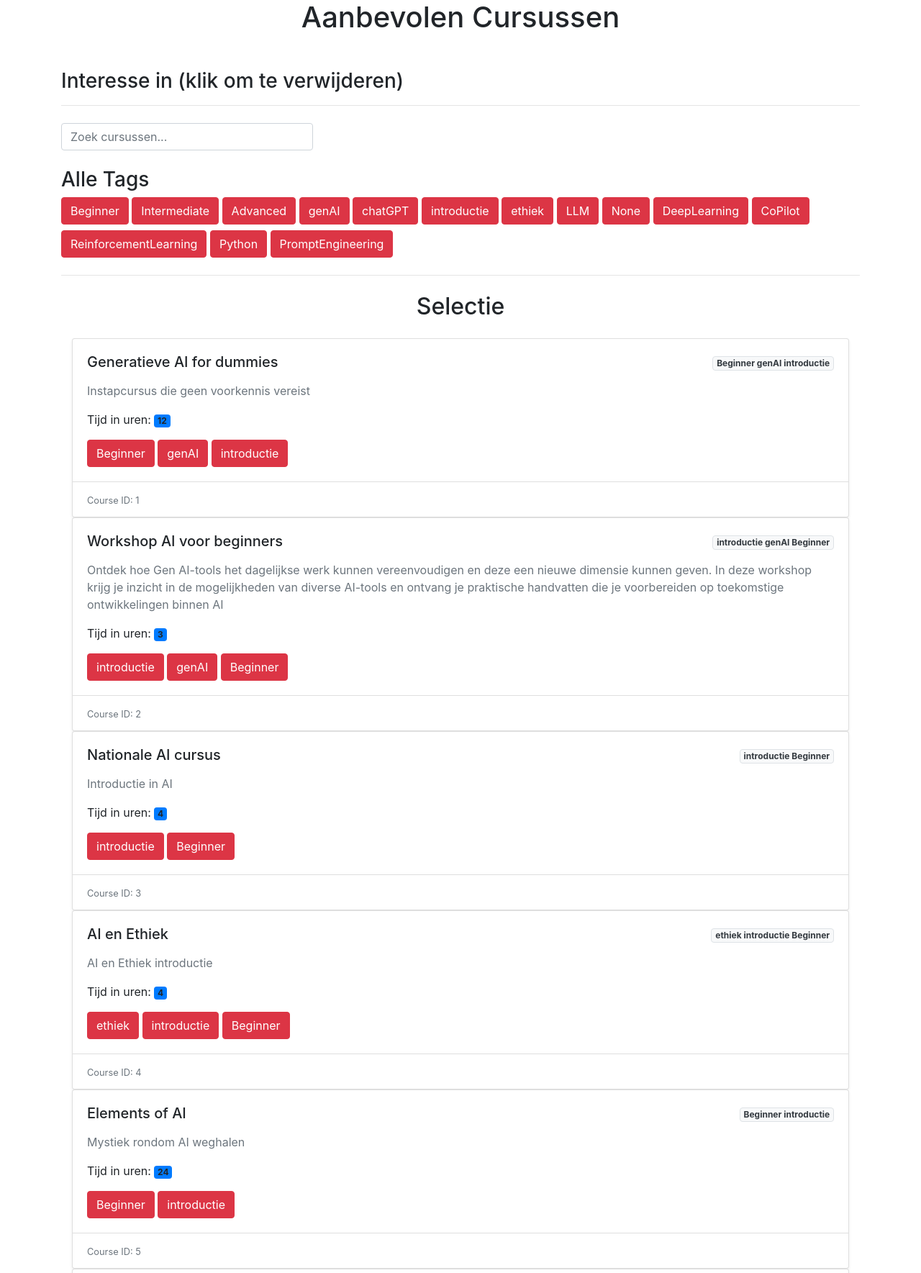
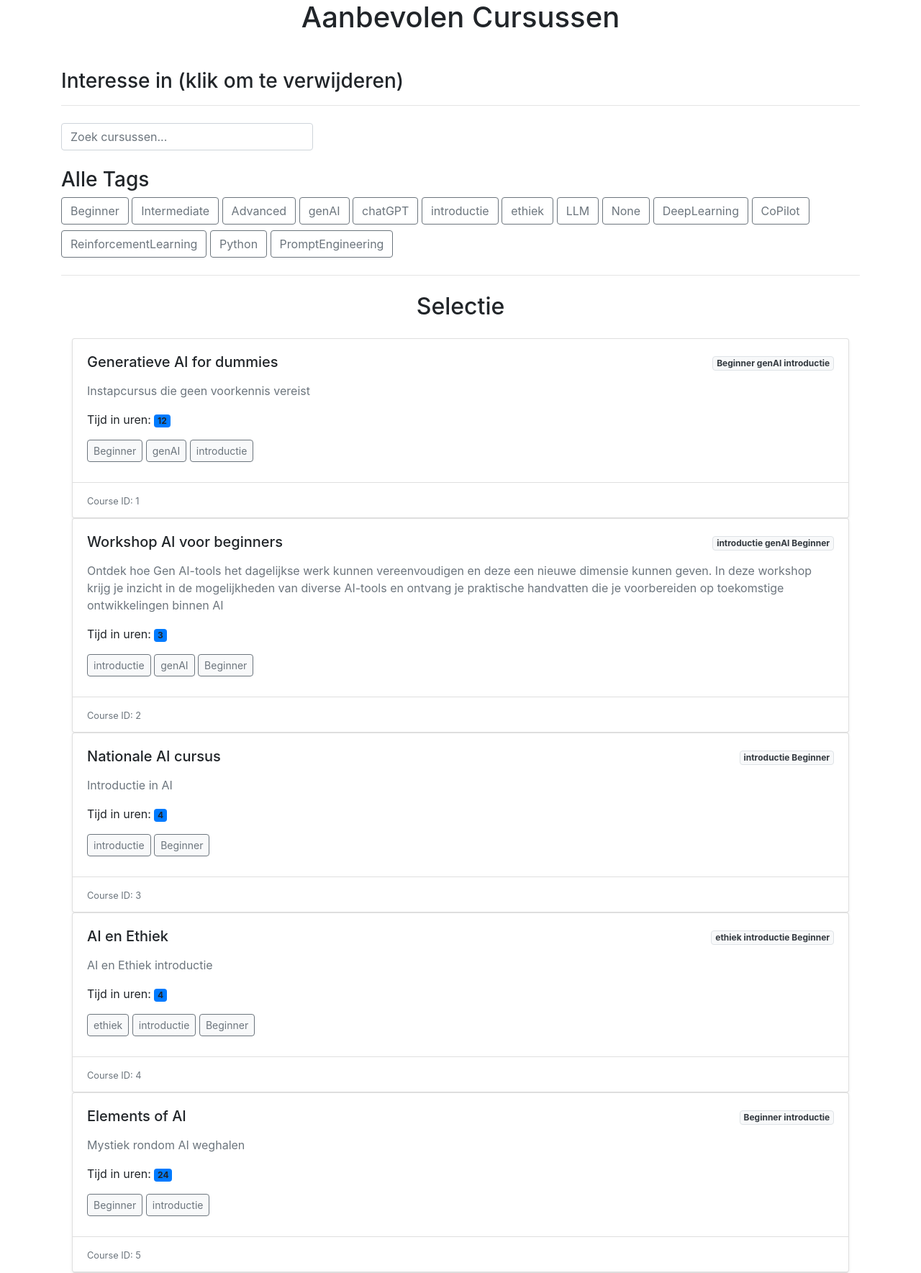
Before and after one commit to designing-journalism/courses-for-journalists, a Flask app: page /courses in a window 1280 px wide. Shown: the part 56-1825 px from the top of the page at 72% size. Run offline with Flask 3, Linux system fonts and the light colour scheme; some libraries are stand-ins or nearby versions.

Commit message:
changed buttons colors

```diff
--- a/templates/courses.html
+++ b/templates/courses.html
@@ -10,7 +10,7 @@
     <h3>Interesse in (klik om te verwijderen)</h3>
     <div id="userTagsContainer">
         {% for tag in user_tags %}
-        <button class="btn btn-success mb-2 me-2"
+        <button class="btn btn-outline-success mb-2 me-2"
                 onclick="toggleTagFilter(this)"
                 data-tag="{{ tag }}">
             {{ tag }}
@@ -38,7 +38,7 @@
     <h3>Alle Tags</h3>
     <div id="allTagsContainer">
         {% for tag in all_tags %}
-        <button class="btn mb-2 {{ 'btn-success' if tag.tag_name in user_tags else 'btn-danger' }}"
+        <button class="btn mb-2 {{ 'btn-outline-success' if tag.tag_name in user_tags else 'btn-outline-secondary' }}"
                 onclick="toggleTagFilter(this)"
                 data-tag="{{ tag.tag_name }}">{{ tag.tag_name }}</button>
         {% endfor %}
@@ -76,7 +76,7 @@
                     <div class="mt-3">
                         {% if course.tags %}
                             {% for tag in course.tags.split() %}
-                            <button class="btn {% if tag in user_tags %}btn-success{% else %}btn-danger{% endif %} me-2"
+                            <button class="btn mb-2 {% if tag in user_tags %}btn-soft-success{% else %}btn-soft-secondary{% endif %} me-2"
                                     onclick="toggleTagFilter(this)"
                                     data-tag="{{ tag }}">
                                 {{ tag }}
@@ -96,6 +96,36 @@
     </div>
 </div>
 
+<style>
+    .btn-soft-success {
+        color: #198754;
+        background-color: #e8f5e9;
+        border: 1px solid #198754;
+    }
+
+    .btn-soft-success:hover {
+        color: white;
+        background-color: #198754;
+    }
+
+    .btn-soft-secondary {
+        color: #6c757d;
+        background-color: #f8f9fa;
+        border: 1px solid #6c757d;
+    }
+
+    .btn-soft-secondary:hover {
+        color: white;
+        background-color: #6c757d;
+    }
+
+    /* Make the buttons slightly smaller in cards */
+    .card .btn {
+        padding: 0.25rem 0.5rem;
+        font-size: 0.875rem;
+    }
+</style>
+
 <script>
     document.addEventListener('DOMContentLoaded', function() {
         // Remove level filter initialization
@@ -109,7 +139,7 @@
 
     function toggleTagFilter(button) {
         const tagName = button.getAttribute('data-tag');
-        const isCurrentlySelected = button.classList.contains('btn-success');
+        const isCurrentlySelected = button.classList.contains('btn-soft-success');
         const willBeSelected = !isCurrentlySelected;
 
         console.log('Toggling tag:', tagName, 'Will be selected:', willBeSelected);
@@ -117,8 +147,8 @@
         const allTagButtons = document.querySelectorAll(`button[data-tag="${tagName}"]`);
 
         allTagButtons.forEach(tagButton => {
-            tagButton.classList.toggle('btn-danger', !willBeSelected);
-            tagButton.classList.toggle('btn-success', willBeSelected);
+            tagButton.classList.toggle('btn-soft-secondary', !willBeSelected);
+            tagButton.classList.toggle('btn-soft-success', willBeSelected);
         });
 
         // Update user tags on server
@@ -136,8 +166,8 @@
             if (!data.success) {
                 // Revert all buttons if server update fails
                 allTagButtons.forEach(tagButton => {
-                    tagButton.classList.toggle('btn-danger', isCurrentlySelected);
-                    tagButton.classList.toggle('btn-success', !isCurrentlySelected);
+                    tagButton.classList.toggle('btn-soft-secondary', isCurrentlySelected);
+                    tagButton.classList.toggle('btn-soft-success', !isCurrentlySelected);
                 });
                 alert(data.message);
             }
@@ -153,7 +183,7 @@
 
     function sortCourses() {
         const searchInput = document.getElementById('searchInput').value.toLowerCase();
-        const selectedTags = Array.from(document.querySelectorAll('.btn-success'))
+        const selectedTags = Array.from(document.querySelectorAll('.btn-soft-success'))
                                 .map(button => button.getAttribute('data-tag').toLowerCase().trim());
         const coursesList = document.getElementById('coursesList');
         const courses = Array.from(document.querySelectorAll('.course-item'));
```
